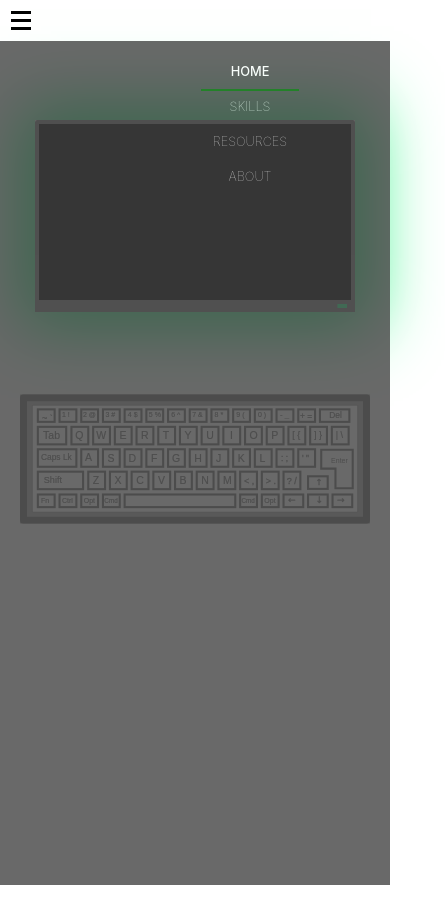
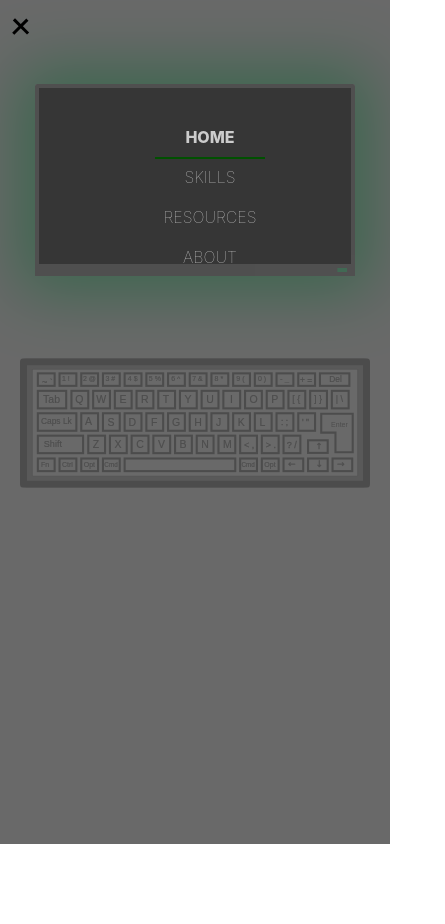
Before and after one commit to suvadeepchaudhuri/suvadeepchaudhuri.github.io, a React (Create React App) app: page /home in a window 390 px wide. Both pictures are taken after a click on the button 21 px from the left and 23 px from the top of the page. Shown: the top 924 px of the page, 445 px wide, since content can reach past the window. Before the commit the page ends 898 px from the top, so only its background shows below. Built offline with nearby package versions, Linux system fonts and the light colour scheme.

Commit message:
Update menu overlay for smaller screen sizes

```diff
--- a/src/App.js
+++ b/src/App.js
@@ -1,5 +1,6 @@
 import React from "react";
 import logo from "./logo.svg";
+import "./styles/common.scss";
 import "./App.scss";
 import {
   BrowserRouter as Router,
@@ -16,26 +17,27 @@ import Resources from "./routes/Resources/Resources";
 class App extends React.Component {
   constructor(props) {
     super(props);
+    this.toggleMenu = this.toggleMenu.bind(this);
 
-    this.state = {isMobile: false}
+    this.state = { isMobile: false, showMenu: false };
   }
 
-  componentDidMount(){
+  componentDidMount() {
     window.addEventListener("resize", this.setScreen());
     window.addEventListener("deviceorientation", this.setScreen());
-
-    this.mediaSmall = window.matchMedia('(max-width: 400px)').matches;
-    console.log('.matches: ',window.matchMedia('(max-width: 400px)').matches);
   }
 
   setScreen() {
     console.log(window);
-    if(window.innerWidth < 576)
-    {
-      this.setState({isMobile:true});
+    if (window.innerWidth < 576) {
+      this.setState({ isMobile: true });
     }
+  }
 
-}
+  toggleMenu() {
+    this.setState({ showMenu: !this.state.showMenu });
+    console.log(JSON.stringify(this.state));
+  }
 
   /**
    * The state of the Application route
@@ -46,22 +48,39 @@ class App extends React.Component {
   state;
 
   render() {
+    let menuButton;
+    if (this.state.isMobile) {
+      menuButton = (
+        <button
+          className={"btn btn-menu" + (this.state.showMenu ? " close" : "")}
+          onClick={this.toggleMenu}
+        >
+          <div className="btn-line" />
+          <div className="btn-line" />
+          <div className="btn-line" />
+        </button>
+      );
+    }
     return (
       <div className="app">
         <Router>
           <header className="app-header">
-            <button className="btn btn-menu">
-              <div className="btn-line"/>
-              <div className="btn-line"/>
-              <div className="btn-line"/>
-            </button>
-            <nav className={this.state.isMobile ? "app-navigation--drawer":"app-navigation"}>
+            {menuButton}
+            <nav
+              className={
+                this.state.isMobile
+                  ? "app-navigation--drawer " +
+                    (this.state.showMenu ? "app-navigation--drawer__show" : "app-navigation--drawer__hide")
+                  : "app-navigation"
+              }
+            >
               <ul className="home-menu">
                 <li>
                   <NavLink
                     className="home-menu__link"
                     activeClassName="home-menu__link-active"
                     to="/home"
+                    onClick={this.toggleMenu}
                   >
                     Home
                   </NavLink>
@@ -71,6 +90,7 @@ class App extends React.Component {
                     className="home-menu__link"
                     activeClassName="home-menu__link-active"
                     to="/skills"
+                    onClick={this.toggleMenu}
                   >
                     Skills
                   </NavLink>
@@ -80,6 +100,7 @@ class App extends React.Component {
                     className="home-menu__link"
                     activeClassName="home-menu__link-active"
                     to="/resources"
+                    onClick={this.toggleMenu}
                   >
                     Resources
                   </NavLink>
@@ -89,6 +110,7 @@ class App extends React.Component {
                     className="home-menu__link"
                     activeClassName="home-menu__link-active"
                     to="/about"
+                    onClick={this.toggleMenu}
                   >
                     About
                   </NavLink>
--- a/src/App.scss
+++ b/src/App.scss
@@ -1,29 +1,59 @@
 @import "./styles/variables";
+@import "./styles/mixins";
 
 .app {
   display: flex;
   flex-flow: column;
   align-items: center;
   // background-color: black;
+  min-height: 100vh;
+  overflow-x: hidden;
   font-size: $default-font-size;
 }
 
 .app-header {
-  background-color: white;
+  // background-color: white;
   margin-bottom: 50px;
   padding: 5px;
   width: 100%;
+  // position: relative;
+
   .btn-menu {
     border: 0;
     outline: none;
-    background-color: white;
     margin: 5px;
+    position: absolute;
+    z-index: 1000;
+    @include easeOut;
 
     .btn-line {
       width: 20px;
       height: 3px;
       margin: 0 0 5px 0;
       background-color: black;
+      @include easeOut;
+    }
+
+    // Rotate Into X With Menu Lines
+    &.close {
+      transform: rotate(180deg);
+
+      .btn-line {
+        // Line 1 - Rotate
+        &:nth-child(1) {
+          transform: rotate(45deg) translate(5px, 5px);
+        }
+
+        // Line 2 - Hide
+        &:nth-child(2) {
+          opacity: 0;
+        }
+
+        // Line 3 - Rotate
+        &:nth-child(3) {
+          transform: rotate(-45deg) translate(7px, -6px);
+        }
+      }
     }
   }
 }
@@ -53,10 +83,9 @@ a {
     text-transform: uppercase;
     font-weight: lighter;
 
-
     li {
       display: flex;
-    justify-content: center;
+      justify-content: center;
     }
 
     &__link {
@@ -78,25 +107,40 @@ a {
   }
 }
 
+// Drawer mode navigation menu
 .app-navigation--drawer {
   position: absolute;
-  z-index: 1000;
+  top: 0;
+  z-index: 999;
   width: 100%;
   height: 100%;
   background-color: $primary-color;
   opacity: 0.8;
+  @include easeOut(0.2s);
+
+  &__show {
+    visibility: visible;
+    transform: translateX(0);
+  }
+
+  &__hide {
+    visibility: hidden;
+    transform: translateX(-100%);
+  }
 
   .home-menu {
     display: flex;
     flex-flow: column;
     align-items: center;
+    margin-top: 30%;
     list-style: none;
-    font-size: 0.8rem;
+    font-size: 1rem;
     width: 100%;
     height: 100%;
     text-transform: uppercase;
     font-weight: lighter;
     color: white;
+    padding: 0;
 
     &__link {
       display: block;
@@ -110,7 +154,7 @@ a {
 
       &-active {
         box-shadow: 0px 2px 0px 0px darkgreen;
-        font-weight: 500;
+        font-weight: 800;
       }
     }
   }
--- a/src/components/Keyboard/Keyboard.js
+++ b/src/components/Keyboard/Keyboard.js
@@ -284,7 +284,7 @@ export default class Keyboard extends Component {
                 strokeLinejoin="round"
                 strokeWidth="10"
               >
-                <rect width="500" height="184.75" stroke="none" />
+                <rect width="500" height="184.75" stroke="none" rx="10"/>
                 <rect x="5" y="5" width="490" height="174.75" fill="none" />
               </g>
               <g
--- a/src/components/Keyboard/Keyboard.scss
+++ b/src/components/Keyboard/Keyboard.scss
@@ -6,7 +6,7 @@
     user-select: none;
   }
 
-  @media screen and (max-width: 400px) {
+  @media screen and (max-width: 576px) {
     transform: scale(0.7);
   }
 
--- a/src/components/Monitor/Monitor.scss
+++ b/src/components/Monitor/Monitor.scss
@@ -2,8 +2,10 @@
   width: 400px;
   box-shadow: 0px 0px 80px 20px rgba(26, 240, 119, 1);
   margin-bottom: 30px;
+  border-top-left-radius: 3px;
+  border-top-right-radius: 3px;
 
-  @media screen and (max-width: 400px) {
+  @media screen and (max-width: 576px) {
     transform: scale(0.8);
   }
 
--- a/src/components/System/System.js
+++ b/src/components/System/System.js
@@ -18,6 +18,7 @@ export default class System extends Component {
     return (
       <div className="System">
         <Monitor screenText={this.state.screenText}/>
+        {/* <div className="desk"></div> */}
         <Keyboard setScreenText={this.setScreenText.bind(this)}/>
       </div>
     );
--- a/src/components/System/System.scss
+++ b/src/components/System/System.scss
@@ -1,6 +1,17 @@
+@import "../../styles/variables";
+
 .System {
     display: flex;
     flex-flow: column;
     justify-content: center;
     align-items: center;
+
+    .desk {
+        width: 800px;
+        height: 3px;
+        border: 1px solid darkslategray;
+        border-radius: 5px;
+        background-color: darkslategray;
+        margin-bottom: 5px;
+    }
 }
--- a/src/styles/_mixins.scss
+++ b/src/styles/_mixins.scss
@@ -1,8 +1,8 @@
 
 
 
-@mixin easeOut {
-    transition: all 0.5s ease-out;
+@mixin easeOut($delay: 0.5s) {
+    transition: all $delay ease-out;
 }
 
 // Media Query Mixins
--- a/src/styles/_variables.scss
+++ b/src/styles/_variables.scss
@@ -7,3 +7,5 @@ $mobile: 400px;
 $mobile-landscape: 767px;
 $tablet: 1170px;
 $widescreen: 1171px;
+$wood: #654321;
+$wood-dark: #3f2a14;
--- /dev/null
+++ b/src/styles/common.scss
@@ -0,0 +1,3 @@
+button {
+    background-color: transparent;
+}
```
